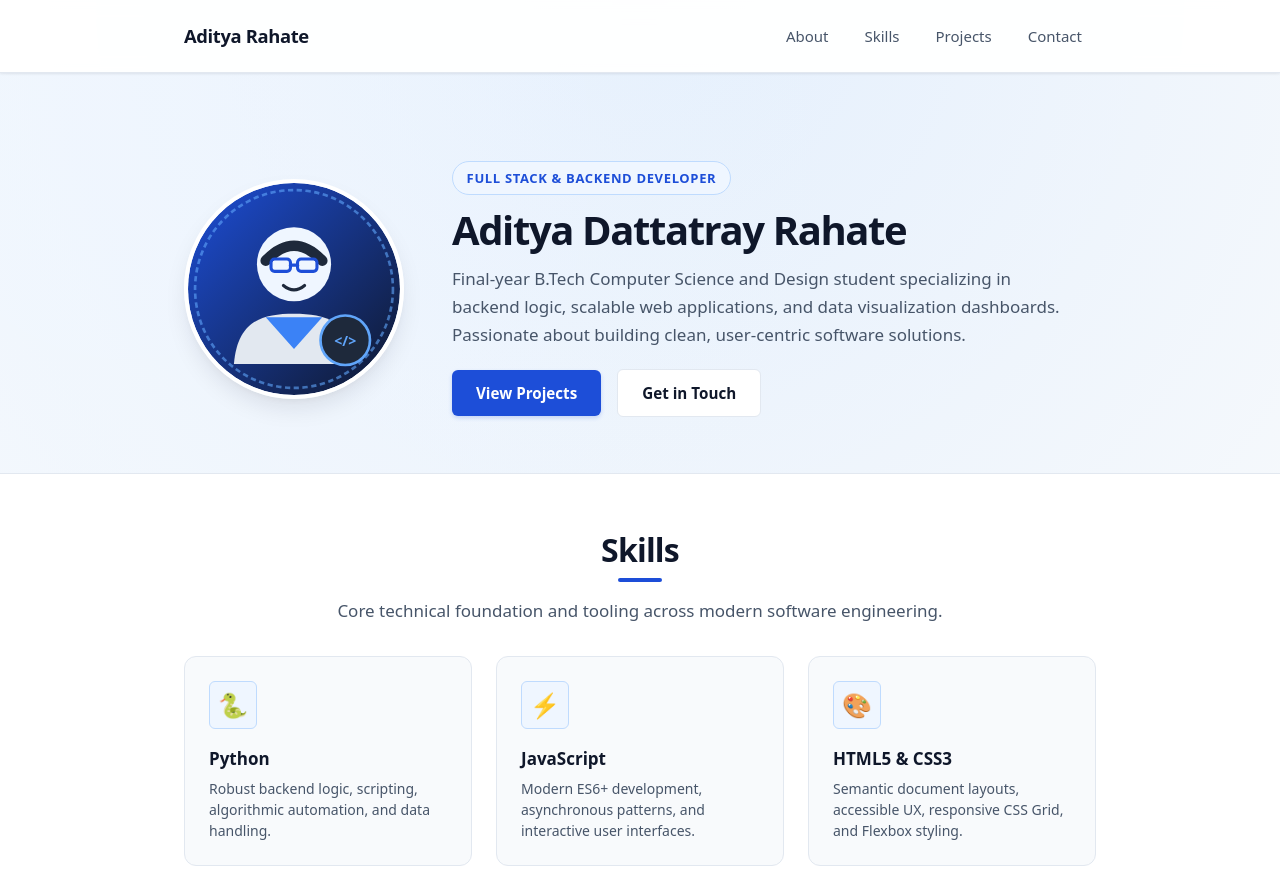
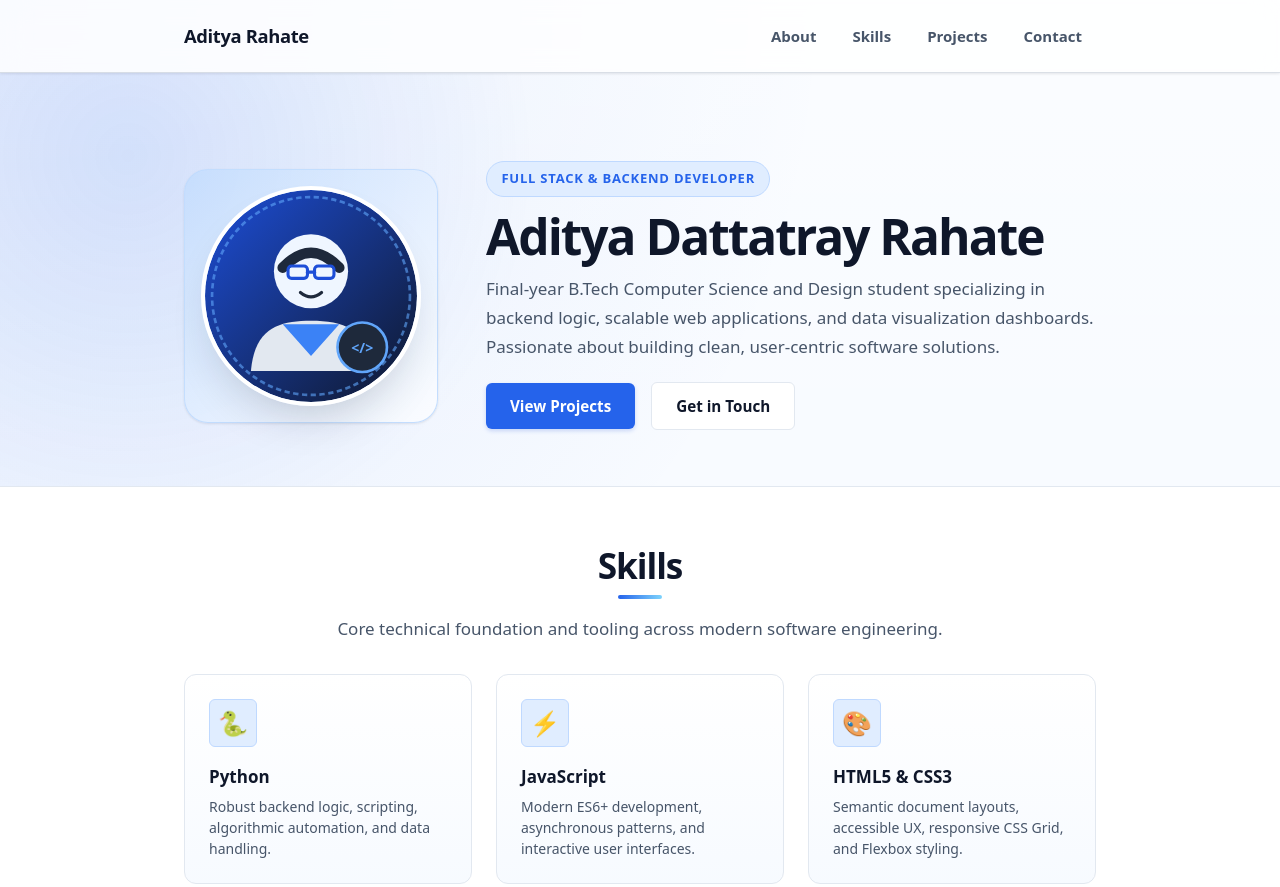
Before and after one commit to adityarahate07/my-portfolio, a plain HTML site: page index.html in a window 1280 px wide. Shown: the top 887 px of the page. Drawn offline with Linux system fonts and the light colour scheme.

Commit message:
Polish portfolio styling
Co-authored-by: Copilot <223556219+Copilot@users.noreply.github.com>

```diff
--- a/style.css
+++ b/style.css
@@ -1,14 +1,15 @@
 /* Variables */
 :root {
-  --color-primary: #1d4ed8;
-  --color-primary-hover: #1e40af;
-  --color-primary-light: #eff6ff;
-  --color-primary-border: #bfdbfe;
+  --color-primary: #2563eb;
+  --color-primary-hover: #1d4ed8;
+  --color-primary-light: #e0edff;
+  --color-primary-border: #bfd9ff;
+  --color-primary-soft: rgba(37, 99, 235, 0.08);
 
   --color-text: #0f172a;
   --color-text-muted: #475569;
 
-  --color-bg: #f8fafc;
+  --color-bg: #f8fbff;
   --color-surface: #ffffff;
   --color-surface-hover: #f1f5f9;
   --color-border: #e2e8f0;
@@ -30,9 +31,9 @@
   --radius-lg: 1.25rem;
   --radius-full: 9999px;
 
-  --shadow-sm: 0 1px 3px rgba(15, 23, 42, 0.05), 0 1px 2px rgba(15, 23, 42, 0.04);
-  --shadow-md: 0 4px 8px -1px rgba(15, 23, 42, 0.08), 0 2px 4px -2px rgba(15, 23, 42, 0.04);
-  --shadow-lg: 0 12px 24px -4px rgba(15, 23, 42, 0.1), 0 4px 8px -4px rgba(15, 23, 42, 0.06);
+  --shadow-sm: 0 1px 3px rgba(15, 23, 42, 0.06), 0 1px 2px rgba(15, 23, 42, 0.04);
+  --shadow-md: 0 10px 24px -12px rgba(37, 99, 235, 0.25), 0 6px 16px -10px rgba(15, 23, 42, 0.18);
+  --shadow-lg: 0 24px 48px -20px rgba(15, 23, 42, 0.24);
 
   --transition-fast: 0.2s cubic-bezier(0.4, 0, 0.2, 1);
   --transition-normal: 0.3s cubic-bezier(0.4, 0, 0.2, 1);
@@ -60,7 +61,8 @@ body {
   line-height: var(--line-height-base);
   color: var(--color-text);
   background:
-    radial-gradient(circle at top, rgba(191, 219, 254, 0.35), transparent 35%),
+    radial-gradient(circle at top left, rgba(37, 99, 235, 0.12), transparent 28%),
+    radial-gradient(circle at bottom right, rgba(14, 165, 233, 0.12), transparent 28%),
     var(--color-bg);
   -webkit-font-smoothing: antialiased;
   -moz-osx-font-smoothing: grayscale;
@@ -140,11 +142,11 @@ ul {
 }
 
 h2 {
-  font-size: 2rem;
-  font-weight: 700;
+  font-size: clamp(1.7rem, 3vw, 2.2rem);
+  font-weight: 800;
   line-height: var(--line-height-heading);
   color: var(--color-text);
-  letter-spacing: -0.025em;
+  letter-spacing: -0.03em;
   margin-bottom: var(--space-xs);
   position: relative;
   display: inline-block;
@@ -155,7 +157,7 @@ h2::after {
   display: block;
   width: 2.75rem;
   height: 0.25rem;
-  background-color: var(--color-primary);
+  background: linear-gradient(90deg, var(--color-primary), #7dd3fc);
   border-radius: var(--radius-full);
   margin: var(--space-xs) auto 0 auto;
 }
@@ -163,7 +165,7 @@ h2::after {
 .section-subtitle {
   font-size: 1.0625rem;
   color: var(--color-text-muted);
-  line-height: 1.5;
+  line-height: 1.6;
   margin-top: var(--space-xs);
 }
 
@@ -212,17 +214,18 @@ h2::after {
   position: sticky;
   top: 0;
   z-index: 200;
-  background-color: rgba(255, 255, 255, 0.94);
-  backdrop-filter: blur(10px);
-  -webkit-backdrop-filter: blur(10px);
-  border-bottom: 1px solid var(--color-border);
+  background: rgba(255, 255, 255, 0.82);
+  backdrop-filter: blur(14px);
+  -webkit-backdrop-filter: blur(14px);
+  border-bottom: 1px solid rgba(148, 163, 184, 0.25);
   box-shadow: 0 0 0 rgba(15, 23, 42, 0);
-  transition: box-shadow var(--transition-fast), background-color var(--transition-fast);
+  transition: box-shadow var(--transition-fast), background-color var(--transition-fast), border-color var(--transition-fast);
 }
 
 .site-header:has(.nav-link:hover),
 .site-header:hover {
   box-shadow: var(--shadow-sm);
+  border-color: rgba(148, 163, 184, 0.35);
 }
 
 .nav-container {
@@ -243,11 +246,12 @@ h2::after {
   display: inline-flex;
   align-items: center;
   min-height: 44px;
-  transition: color var(--transition-fast);
+  transition: color var(--transition-fast), transform var(--transition-fast);
 }
 
 .nav-brand:hover {
   color: var(--color-primary);
+  transform: translateY(-1px);
 }
 
 .nav-menu {
@@ -263,22 +267,25 @@ h2::after {
   min-height: 44px;
   padding: 0.5rem 0.875rem;
   font-size: 0.9375rem;
-  font-weight: 500;
+  font-weight: 600;
   color: var(--color-text-muted);
   border-radius: var(--radius-sm);
-  transition: color var(--transition-fast), background-color var(--transition-fast);
+  transition: color var(--transition-fast), background-color var(--transition-fast), transform var(--transition-fast);
 }
 
 .nav-link:hover {
   color: var(--color-primary);
   background-color: var(--color-primary-light);
+  transform: translateY(-1px);
 }
 
 /* Hero */
 .hero-section {
   padding-top: var(--space-2xl);
   padding-bottom: var(--space-xl);
-  background: radial-gradient(circle at 10% 20%, rgba(239, 246, 255, 0.7) 0%, transparent 60%);
+  background:
+    radial-gradient(circle at 10% 20%, rgba(37, 99, 235, 0.12), transparent 34%),
+    linear-gradient(180deg, rgba(255, 255, 255, 0.3), rgba(255, 255, 255, 0));
 }
 
 .hero-container {
@@ -292,6 +299,11 @@ h2::after {
   flex-shrink: 0;
   display: flex;
   justify-content: center;
+  padding: 1rem;
+  border-radius: 1.5rem;
+  background: linear-gradient(135deg, rgba(191, 219, 254, 0.7), rgba(255, 255, 255, 0.7));
+  border: 1px solid rgba(191, 219, 254, 0.9);
+  box-shadow: var(--shadow-sm);
 }
 
 .hero-avatar {
@@ -314,30 +326,30 @@ h2::after {
 
 .hero-badge {
   display: inline-block;
-  padding: 0.35rem 0.85rem;
+  padding: 0.4rem 0.9rem;
   background-color: var(--color-primary-light);
   color: var(--color-primary);
   border: 1px solid var(--color-primary-border);
   font-size: 0.8125rem;
-  font-weight: 600;
+  font-weight: 700;
   border-radius: var(--radius-full);
   margin-bottom: var(--space-sm);
   text-transform: uppercase;
-  letter-spacing: 0.05em;
+  letter-spacing: 0.06em;
 }
 
 h1.hero-title {
-  font-size: 2.5rem;
+  font-size: clamp(2.2rem, 4vw, 3.1rem);
   font-weight: 800;
-  line-height: 1.15;
-  letter-spacing: -0.035em;
+  line-height: 1.1;
+  letter-spacing: -0.04em;
   color: var(--color-text);
   margin-bottom: var(--space-sm);
 }
 
 .hero-bio {
   font-size: 1.0625rem;
-  line-height: 1.65;
+  line-height: 1.7;
   color: var(--color-text-muted);
   margin-bottom: var(--space-md);
   max-width: 38rem;
@@ -366,7 +378,7 @@ h1.hero-title {
 .skill-card {
   display: flex;
   flex-direction: column;
-  background-color: var(--color-bg);
+  background: linear-gradient(180deg, rgba(255, 255, 255, 1), rgba(239, 246, 255, 0.5));
   border: 1px solid var(--color-border);
   border-radius: var(--radius-md);
   padding: 1.5rem;
@@ -441,6 +453,10 @@ h1.hero-title {
   transform: translateY(-5px);
   box-shadow: var(--shadow-lg);
   border-color: var(--color-primary-border);
+}
+
+.project-card:nth-child(odd) {
+  background: linear-gradient(180deg, #ffffff 0%, #f8fbff 100%);
 }
 
 .project-media {
```
